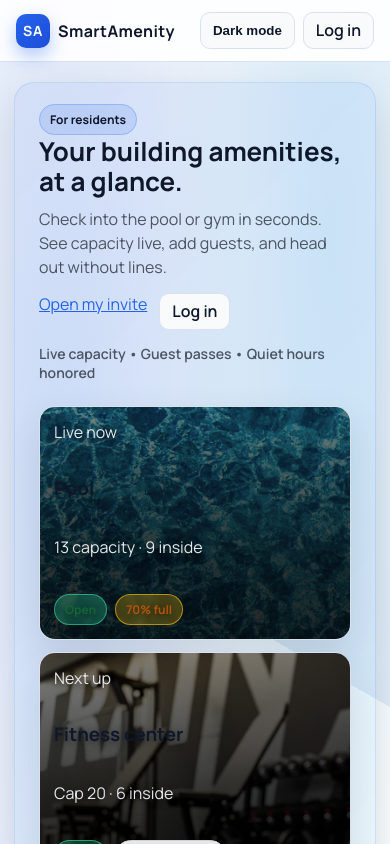
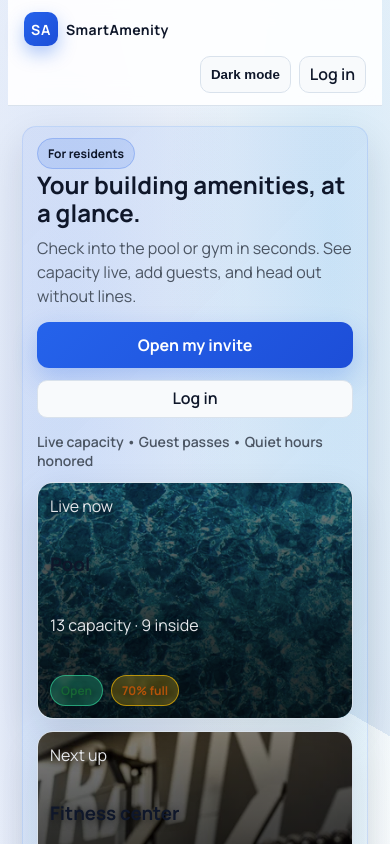
Before and after one commit to moses12345678/smartamenityfrontend, a React (Vite) app: page / in a window 390 px wide. Shown: the top 844 px of the page. Built offline with nearby package versions, Linux system fonts and the light colour scheme; no server answers.

Commit message:
new change 6

```diff
--- a/src/App.jsx
+++ b/src/App.jsx
@@ -6,6 +6,7 @@ import DashboardPage from './pages/DashboardPage.jsx';
 import HomePage from './pages/HomePage.jsx';
 import { useAuth } from './context/AuthContext.jsx';
 import { leaveProperty } from './api/properties.js';
+import { Link } from 'react-router-dom';
 
 const MANAGER_APP_URL = import.meta.env.VITE_MANAGER_APP_URL || 'https://manager.smartamenity.net';
 const isManagerRole = (user) => {
@@ -56,10 +57,10 @@ const Shell = ({ children }) => {
     <div className="page-bg">
       {showTopBar && (
         <header className="top-bar">
-          <div className="logo">
+          <Link to="/" className="logo" aria-label="SmartAmenity home">
             <span className="logo-mark">SA</span>
             <span className="logo-text">SmartAmenity</span>
-          </div>
+          </Link>
           <div className="top-actions">
             <button className="ghost-button" onClick={toggleTheme}>
               {theme === 'dark' ? 'Light mode' : 'Dark mode'}
--- a/src/styles.css
+++ b/src/styles.css
@@ -64,6 +64,7 @@ body {
   margin: 0;
   background: transparent;
   color: var(--text);
+  overflow-x: hidden;
 }
 
 a {
@@ -93,7 +94,7 @@ a {
 
 .hero-copy h1 {
   margin: 8px 0 10px;
-  font-size: clamp(26px, 3.2vw, 34px);
+  font-size: clamp(24px, 3.2vw, 34px);
   line-height: 1.15;
 }
 
@@ -131,6 +132,7 @@ a {
   display: flex;
   justify-content: center;
   align-items: center;
+  width: 100%;
 }
 
 .resident-hero {
@@ -145,7 +147,7 @@ a {
 
 .photo-card {
   position: relative;
-  min-height: 220px;
+  min-height: 200px;
   aspect-ratio: 4 / 3;
   background-size: cover;
   background-position: center;
@@ -166,7 +168,7 @@ a {
 .photo-overlay {
   position: absolute;
   inset: 0;
-  padding: 14px;
+  padding: 12px;
   display: flex;
   flex-direction: column;
   justify-content: space-between;
@@ -397,6 +399,7 @@ a {
   font-weight: 700;
   letter-spacing: 0.4px;
   color: var(--text);
+  text-decoration: none;
 }
 
 .logo-mark {
@@ -560,6 +563,34 @@ button.primary {
   background: linear-gradient(135deg, var(--primary), var(--primary-strong));
   color: #ffffff;
   box-shadow: 0 10px 24px rgba(37, 99, 235, 0.25);
+}
+
+/* Apply primary styling to anchor CTAs too */
+a.primary,
+.primary.cta {
+  display: inline-flex;
+  align-items: center;
+  justify-content: center;
+  padding: 12px 16px;
+  border-radius: 12px;
+  font-weight: 700;
+  text-decoration: none;
+  color: #ffffff;
+  background: linear-gradient(135deg, var(--primary), var(--primary-strong));
+  box-shadow: 0 10px 24px rgba(37, 99, 235, 0.25);
+  transition: transform 120ms ease, box-shadow 120ms ease, opacity 120ms ease;
+}
+
+a.primary:hover,
+.primary.cta:hover {
+  transform: translateY(-1px);
+  box-shadow: 0 12px 28px rgba(37, 99, 235, 0.3);
+}
+
+a.primary:active,
+.primary.cta:active {
+  transform: translateY(0);
+  box-shadow: 0 10px 20px rgba(37, 99, 235, 0.24);
 }
 
 button.ghost,
@@ -833,6 +864,129 @@ button:hover:not(:disabled) {
 @media (max-width: 960px) {
   .invite-grid { grid-template-columns: 1fr; }
   .invite-hero { grid-template-columns: 1fr; }
+}
+
+/* ---------- Responsive refinements ---------- */
+@media (max-width: 820px) {
+  .content {
+    max-width: 100%;
+    padding: 24px 16px 56px;
+  }
+  .home {
+    gap: 24px;
+  }
+  .card {
+    padding: 16px;
+  }
+  .top-bar {
+    padding: 12px 16px;
+    gap: 10px;
+  }
+  .top-actions {
+    flex-wrap: wrap;
+    justify-content: flex-end;
+    width: 100%;
+  }
+  .top-actions .ghost-button {
+    padding: 8px 10px;
+  }
+  .hero {
+    grid-template-columns: 1fr;
+    padding: 18px;
+  }
+  .hero-copy h1 {
+    font-size: clamp(24px, 5vw, 30px);
+  }
+  .hero-visual {
+    width: 100%;
+  }
+  .resident-visual {
+    grid-template-columns: 1fr;
+  }
+  .photo-card {
+    min-height: 180px;
+  }
+  .home-cta {
+    flex-direction: column;
+    align-items: flex-start;
+  }
+  .cta-buttons {
+    width: 100%;
+  }
+  .cta-buttons .primary,
+  .cta-buttons .ghost-button {
+    width: 100%;
+    text-align: center;
+    justify-content: center;
+  }
+  .dashboard .grid {
+    grid-template-columns: 1fr;
+  }
+  .amenity-card {
+    min-height: auto;
+  }
+}
+
+@media (max-width: 540px) {
+  .top-bar {
+    flex-direction: column;
+    align-items: flex-start;
+  }
+  .page-bg {
+    padding: 0 8px 32px;
+  }
+  .logo-text {
+    font-size: 14px;
+  }
+  .hero-meta {
+    gap: 8px;
+  }
+  .home-grid,
+  .gallery-grid,
+  .steps-grid {
+    grid-template-columns: 1fr;
+  }
+  .visual-metrics {
+    grid-template-columns: 1fr 1fr;
+  }
+  .auth-page {
+    padding: 20px 12px;
+  }
+  .auth-card,
+  .card.wide {
+    width: 100%;
+  }
+  .hero {
+    border-radius: 14px;
+    padding: 14px;
+    gap: 12px;
+  }
+  .hero-actions {
+    flex-direction: column;
+    width: 100%;
+  }
+  .hero-actions .primary,
+  .hero-actions .ghost-button {
+    width: 100%;
+    justify-content: center;
+  }
+  .invite-grid {
+    gap: 12px;
+  }
+  .invite-hero {
+    padding: 14px;
+  }
+  .guest-input-wrap {
+    grid-template-columns: 1fr 1fr 1fr;
+  }
+  .actions {
+    flex-direction: column;
+    width: 100%;
+  }
+  .actions button {
+    width: 100%;
+    justify-content: center;
+  }
 }
 
 .dashboard .grid {
```
Also changed, not shown: 1 other file (tests, documents, lock files or other folders).
